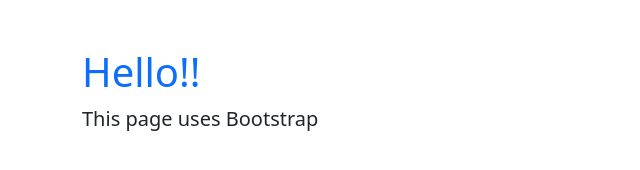
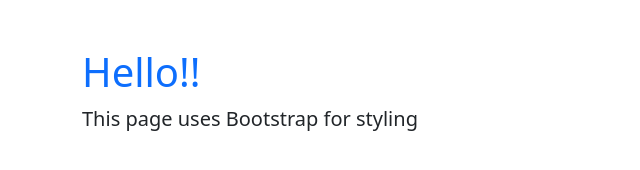
Before and after one commit to poojani-reddy/6441531_Aramati-Poojani-Reddy, a plain HTML site: page module 1/Bootstrap Exercises/Exercise1.1.html in a window 1280 px wide. Shown: the whole page, without its empty margins (0-640 px from the left). Drawn offline with nearby package versions, Linux system fonts and the light colour scheme.

Commit message:
Initial commit

```diff
--- a/module 1/Bootstrap Exercises/Exercise1.1.html
+++ b/module 1/Bootstrap Exercises/Exercise1.1.html
@@ -9,7 +9,7 @@
 <body>
   <div class="container mt-5">
     <h1 class="text-primary">Hello!!</h1>
-    <p class="lead">This page uses Bootstrap </p>
+    <p class="lead">This page uses Bootstrap for styling</p>
   </div>
 </body>
 </html>
```
